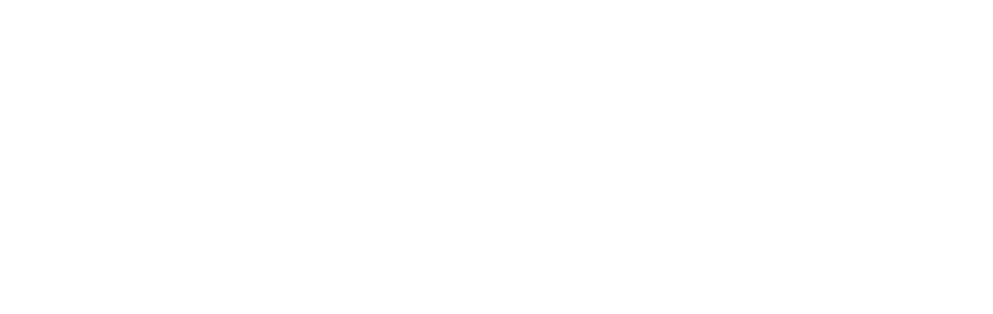
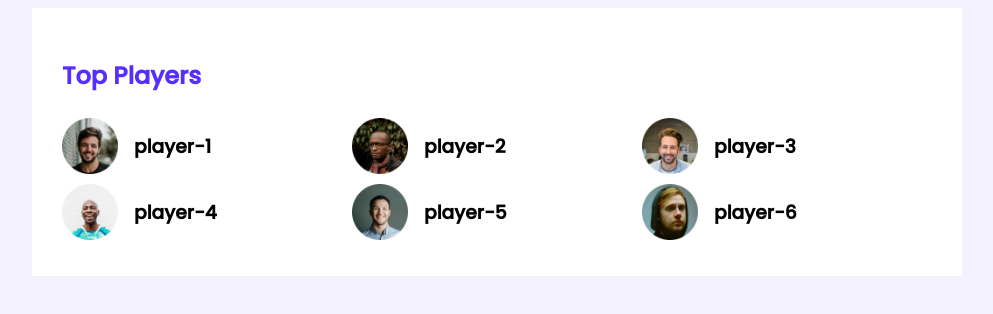
Before and after one commit to Fowjaelahamed/LeaderBoardCSS3, a plain HTML site: page index.html in a window 1280 px wide. Shown: the whole page, without its empty margins (143-1136 px from the left). Drawn offline with Linux system fonts and the light colour scheme.

Commit message:
applying top player styles

```diff
--- a/index.html
+++ b/index.html
@@ -8,6 +8,46 @@
     <link rel="stylesheet" href="styles/style.css">
 </head>
 <body>
+    <!--header start-->
+    <header>
 
+    </header>
+    <!--header end-->
+    <main>
+        <!--top player and top blogs-->
+        <section class="container">
+            <div class="top-players">
+                <h2 class="section-title">Top Players</h2>
+                <div class="players">
+                    <!--
+                    .player*6>img[src="images/players/player-$.png"]+h3{player-$}
+                    -->
+                    <div class="player">
+                        <img src="images/players/player-1.png" alt="">
+                        <h3 class="player-name">player-1</h3>
+                    </div>
+                    <div class="player">
+                        <img src="images/players/player-2.png" alt="">
+                        <h3 class="player-name">player-2</h3>
+                    </div>
+                    <div class="player">
+                        <img src="images/players/player-3.png" alt="">
+                        <h3 class="player-name">player-3</h3>
+                    </div>
+                    <div class="player">
+                        <img src="images/players/player-4.png" alt="">
+                        <h3 class="player-name">player-4</h3>
+                    </div>
+                    <div class="player">
+                        <img src="images/players/player-5.png" alt="">
+                        <h3 class="player-name">player-5</h3>
+                    </div>
+                    <div class="player">
+                        <img src="images/players/player-6.png" alt="">
+                        <h3 class="player-name">player-6</h3>
+                    </div>                </div>
+            </div>
+        </section>
+    </main>
 </body>
 </html>
--- a/styles/style.css
+++ b/styles/style.css
@@ -0,0 +1,38 @@
+/*fonts*/
+@import url('https://fonts.googleapis.com/css2?family=Poppins:wght@500&display=swap');
+
+/*common style*/
+body {
+    font-family: 'Poppins', sans-serif;
+    background-color: #F3F1FF;
+}
+main {
+    display: flex;
+    justify-content: center;
+}
+.container {
+    background-color: #FFFFFF;
+    width: 870px;
+    padding: 30px;
+}
+/*top players style*/
+.section-title {
+    color: #562EFF;
+    font-size: 24px;
+}
+.players {
+    display: grid;
+    grid-template-columns: repeat(3,1fr);
+    /*grid-template-columns: 1fr 1fr 1fr;*/
+}
+.player {
+    display: flex;
+    align-items: center;
+}
+.player img {
+    width: 56px;
+    height: 56px;
+}
+.player-name{
+    margin-left: 16px;
+}
```
